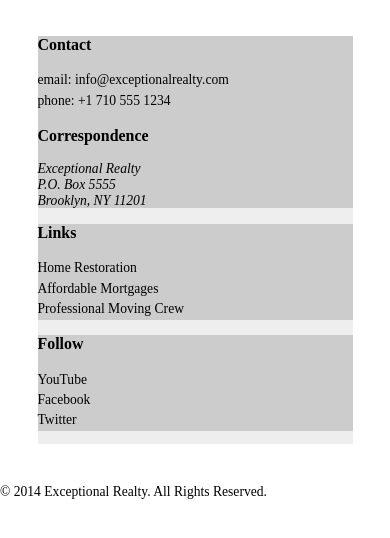
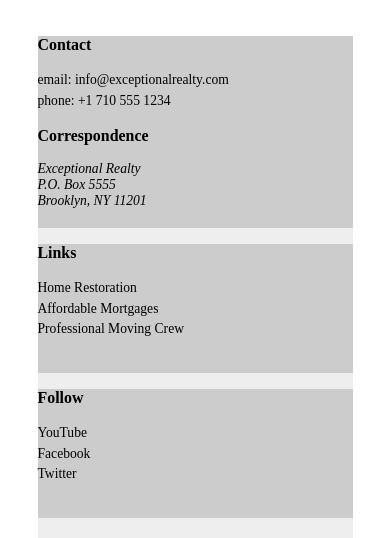
Before and after one commit to jganobsik/exceptional-reality, a plain HTML site: page contact.html in a window 390 px wide. Shown: the part 511-1049 px from the top of the page. Before the commit the page ends 1011 px from the top, so only its background shows below. Drawn offline with nearby package versions, Linux system fonts and the light colour scheme; files that its build step writes are made by us from their sources; a web font is replaced by a local one.

Commit message:
updated responsive stylesheet

```diff
--- a/css/responsive.css
+++ b/css/responsive.css
@@ -61,4 +61,9 @@
   .border-right {
     border: 0;
   }
+
+  #details div {
+    height: auto;
+    padding-bottom: 20px;
+  }
 }
```
